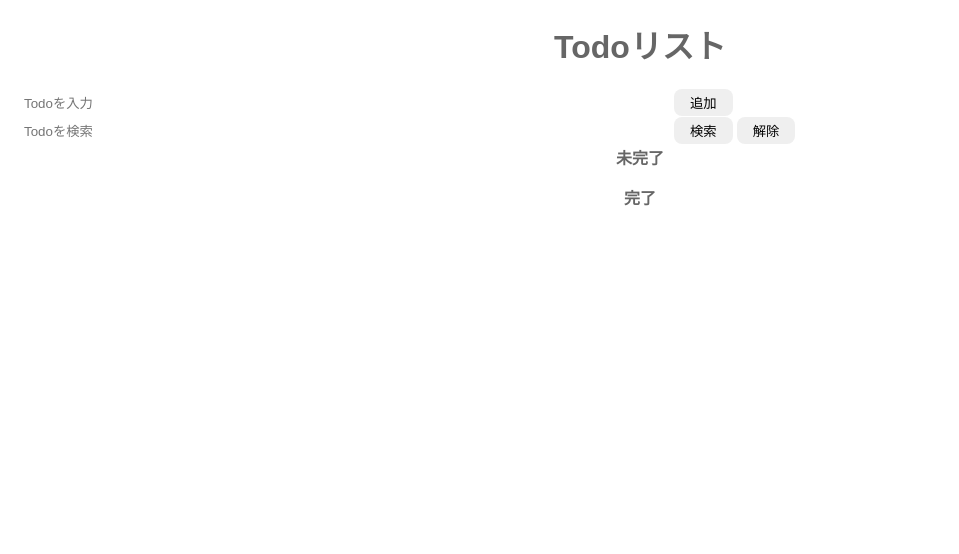
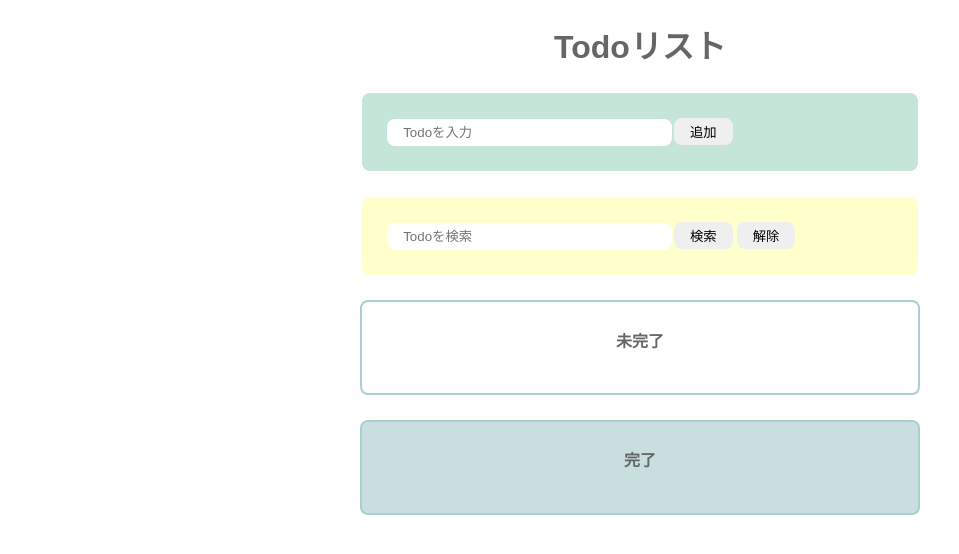
Before and after one commit to Chayney/react-todo, a React app: page / in a window 1280 px wide. Shown: the top 554 px of the page, without its empty margins (0-959 px from the left). Built offline with nearby package versions, Linux system fonts and the light colour scheme.

Commit message:
専用スタイルの追加

```diff
--- a/src/components/CompleteTodo.jsx
+++ b/src/components/CompleteTodo.jsx
@@ -1,8 +1,20 @@
 import React, { StrictMode } from 'react';
+import styled from 'styled-components';
+
+const CompleteArea = styled.div`
+    border: 2px solid #aacfd0;
+    width: 40%;
+    height: 3%;
+    padding: 2%;
+    margin: 2% auto;
+    background-color: #c9dede;
+    border-radius: 8px;
+`;
+
 export const CompleteTodo = (props) => {
     const { todos, onClickBack } = props;
     return (
-        <div className="complete-area">
+        <CompleteArea>
             <p className="title">完了</p>
             <ul>
                 {todos.map((todo, index) => (
@@ -14,6 +26,6 @@ export const CompleteTodo = (props) => {
                     </li>
                 ))}
             </ul>
-        </div>
+        </CompleteArea>
     )
 }
--- a/src/components/IncompleteTodo.jsx
+++ b/src/components/IncompleteTodo.jsx
@@ -1,8 +1,19 @@
 import React, { StrictMode } from 'react';
+import styled from 'styled-components';
+
+const IncompleteArea = styled.div`
+    border: 2px solid #aacfd0;
+    width: 40%;
+    height: 3%;
+    padding: 2%;
+    margin: 2% auto;
+    border-radius: 8px;
+`;
+
 export const IncompleteTodo = (props) => {
     const { todos, onClickComplete, onClickDelete } = props;
     return (
-        <div className="incomplete-area">
+        <IncompleteArea>
             <p className="title">未完了</p>
             <ul>
                 {todos.map((todo, index) => (
@@ -15,6 +26,6 @@ export const IncompleteTodo = (props) => {
                     </li>
                 ))}
             </ul>
-        </div>
+        </IncompleteArea>
     )
 }
--- a/src/components/InputTodo.jsx
+++ b/src/components/InputTodo.jsx
@@ -1,10 +1,21 @@
 import React, { StrictMode } from 'react';
+import styled from 'styled-components';
+
+const InputArea = styled.div`
+    background-color: #c6e5d9;
+    width: 40%;
+    height: 3%;
+    padding: 2%;
+    margin: 2% auto;
+    border-radius: 8px;
+`;
+
 export const InputTodo = (props) => {
     const { todoText, onChange, onClick, disabled } = props;
     return (
-        <div className="input-area">
+        <InputArea>
             <input disabled={disabled} placeholder="Todoを入力" value={todoText} onChange={onChange} />
             <button disabled={disabled} onClick={onClick}>追加</button>
-        </div>
+        </InputArea>
     )
 }
--- a/src/components/SearchTodo.jsx
+++ b/src/components/SearchTodo.jsx
@@ -1,11 +1,22 @@
 import React, { StrictMode } from 'react';
+import styled from 'styled-components';
+
+const InputArea = styled.div`
+    background-color: #FFFFCC;
+    width: 40%;
+    height: 3%;
+    padding: 2%;
+    margin: 2% auto;
+    border-radius: 8px;
+`;
+
 export const SearchTodo = (props) => {
     const { searchText, onChange, onClick, onReset } = props;
     return (
-        <div className="input-area">
+        <InputArea>
             <input placeholder="Todoを検索" value={searchText} onChange={onChange} />
             <button onClick={onClick}>検索</button>
             <button onClick={onReset}>解除</button>
-        </div>
+        </InputArea>
     )
 }
```
